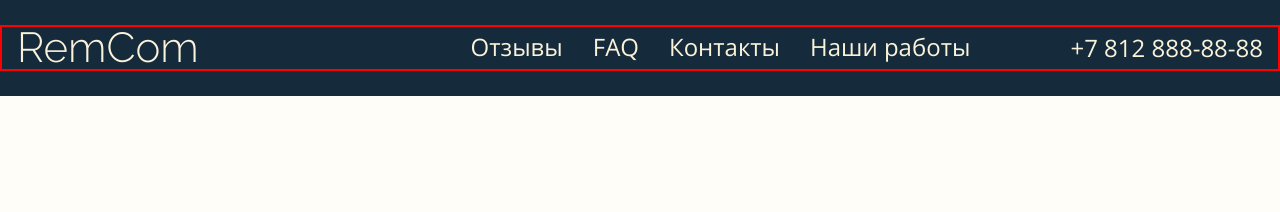
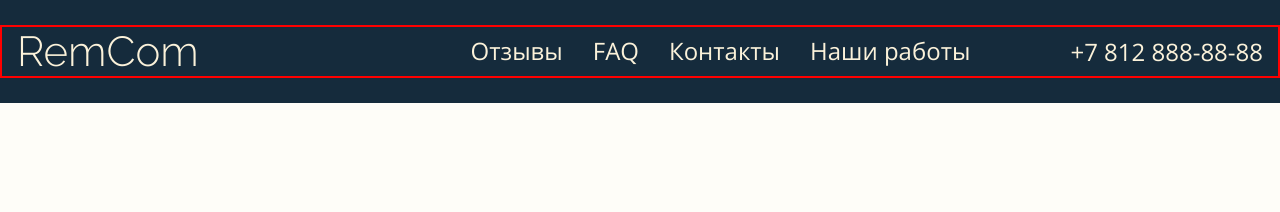
Before and after one commit to z-len/remcom, a website: page www/index.html in a window 1280 px wide. Shown: the top 212 px of the page. Drawn offline with Linux system fonts and the light colour scheme; a web font is replaced by a local one.

Commit message:
промежуточный коммит

```diff
--- a/src/styles/blocks/_header.scss
+++ b/src/styles/blocks/_header.scss
@@ -1,6 +1,10 @@
 .header {
+  position: fixed;
+  padding: 25px 0;
+  top: 0;
+  left: 0;
+  width: 100%;
   background-color: $color-dark;
-  padding: 25px 0;
 
   @media(max-width: $tablet-max) {
     padding: 27px 0;
@@ -24,7 +28,7 @@
   font-family: $font-title;
   font-weight: 300;
   font-size: 42px;
-  line-height: 100%;
+  line-height: 49px;
   margin-right: auto;
   color: $color-light;
   text-decoration: none;
--- a/src/styles/common/_common.scss
+++ b/src/styles/common/_common.scss
@@ -7,6 +7,7 @@
 }
 
 body {
+  padding-top: 100px;
   font-family: $font;
   color: $color-dark;
 }
```
Also changed, not shown: www/style/style.css.
